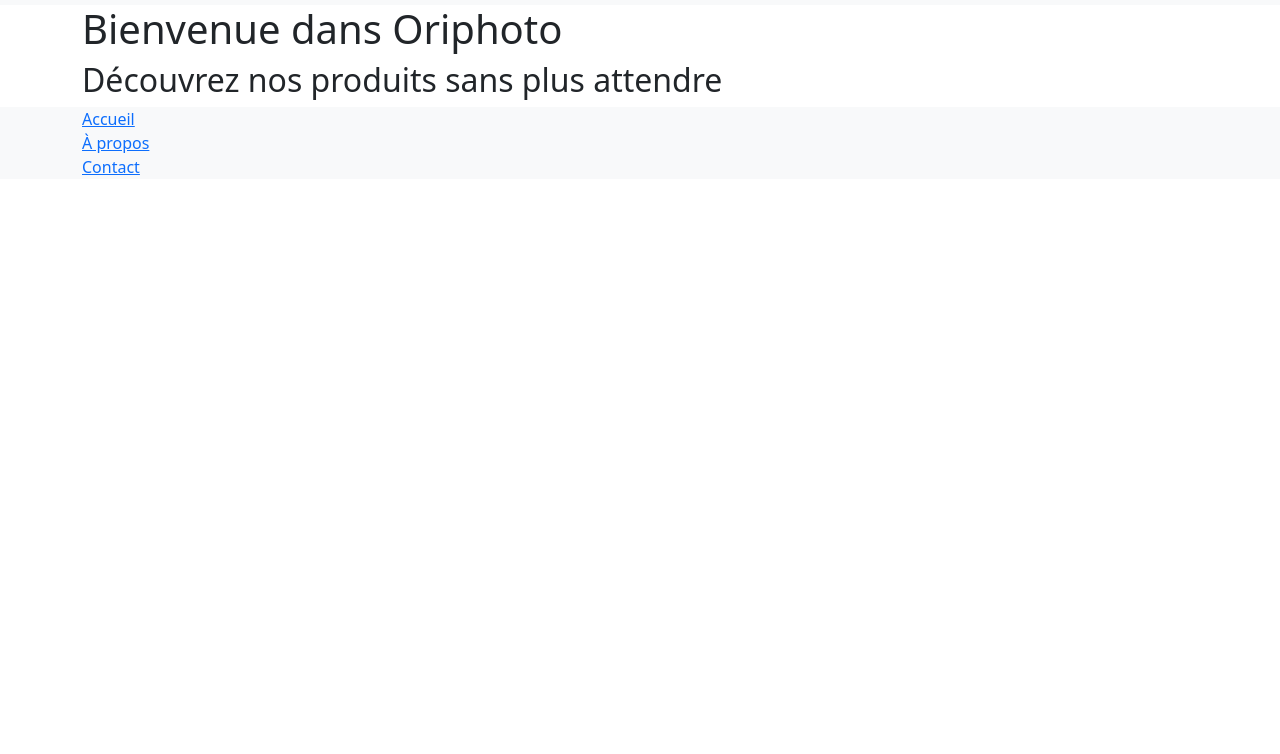
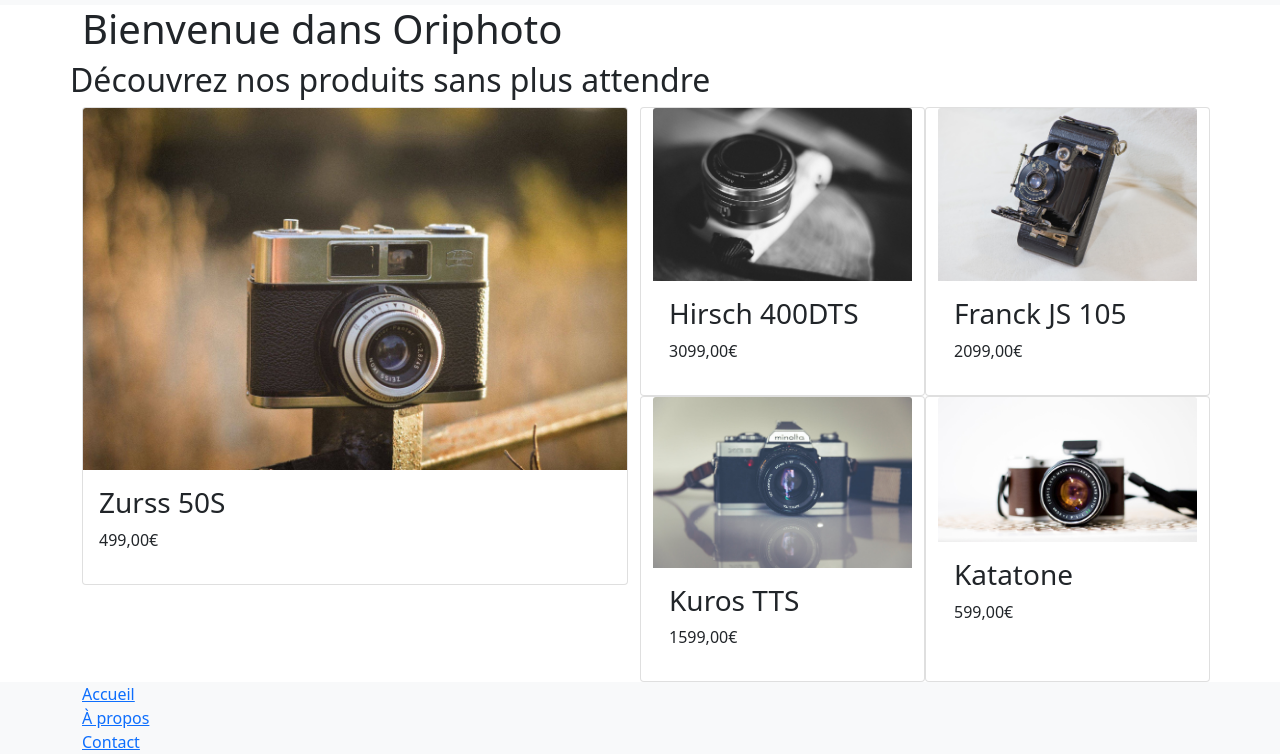
Before and after one commit to MaudNY/Aude-MelanieNYOUNG_P5_070921, a website: page public/index.html in a window 1280 px wide. Shown: the part 86-840 px from the top of the page. Before the commit the page ends 800 px from the top, so only its background shows below. Drawn offline with Linux system fonts and the light colour scheme.

Commit message:
HTML Page 1 Accueil - Section Produits OK

```diff
--- a/public/index.html
+++ b/public/index.html
@@ -47,7 +47,56 @@
         <!-- Section CARTES PRODUITS -->
         <div class="row">
             <section class="produits col">
-                <h2>Découvrez nos produits sans plus attendre</h2>
+                <h2 class ="row">Découvrez nos produits sans plus attendre</h2>
+
+                <div class="row bloc-produits">
+                    <div class="col-6">
+                        <div class="card">
+                            <img class="card-img-top" src="../backend/images/vcam_1.jpg" alt="Appareil photo Zurss 50S"/>
+                            <div class="card-body">
+                                <h3 class="card-title">Zurss 50S</h3>
+                                <p class="card-price">499,00€</p>
+                            </div>
+                        </div>
+                    </div>
+
+                    <div class="col-6">
+                        <div class="row ligne-lat-produits">
+                            <div class="card col">
+                                <img class="card-img-top" src="../backend/images/vcam_2.jpg" alt="Appareil photo Hirsch 400DTS"/>
+                                <div class="card-body">
+                                    <h3 class="card-title">Hirsch 400DTS</h3>
+                                    <p class="card-price">3099,00€</p>
+                                </div>
+                            </div>
+                            <div class="card col">
+                                <img class="card-img-top" src="../backend/images/vcam_3.jpg" alt="Appareil photo Franck JS 105"/>
+                                <div class="card-body">
+                                    <h3 class="card-title">Franck JS 105</h3>
+                                    <p class="card-price">2099,00€</p>
+                                </div>
+                            </div>
+                        </div>
+                        <div class="row ligne-lat-produits">
+                            <div class="card col">
+                                <img class="card-img-top" src="../backend/images/vcam_4.jpg" alt="Appareil photo Kuros TTS"/>
+                                <div class="card-body">
+                                    <h3 class="card-title">Kuros TTS</h3>
+                                    <p class="card-price">1599,00€</p>
+                                </div>
+                            </div>
+                            <div class="card col">
+                                <img class="card-img-top" src="../backend/images/vcam_5.jpg" alt="Appareil photo Katatone"/>
+                                <div class="card-body">
+                                    <h3 class="card-title">Katatone</h3>
+                                    <p class="card-price">599,00€</p>
+                                </div>
+                            </div>
+                        </div>
+                    </div>
+
+                </div>
+
             </section>
         </div>
 
```
